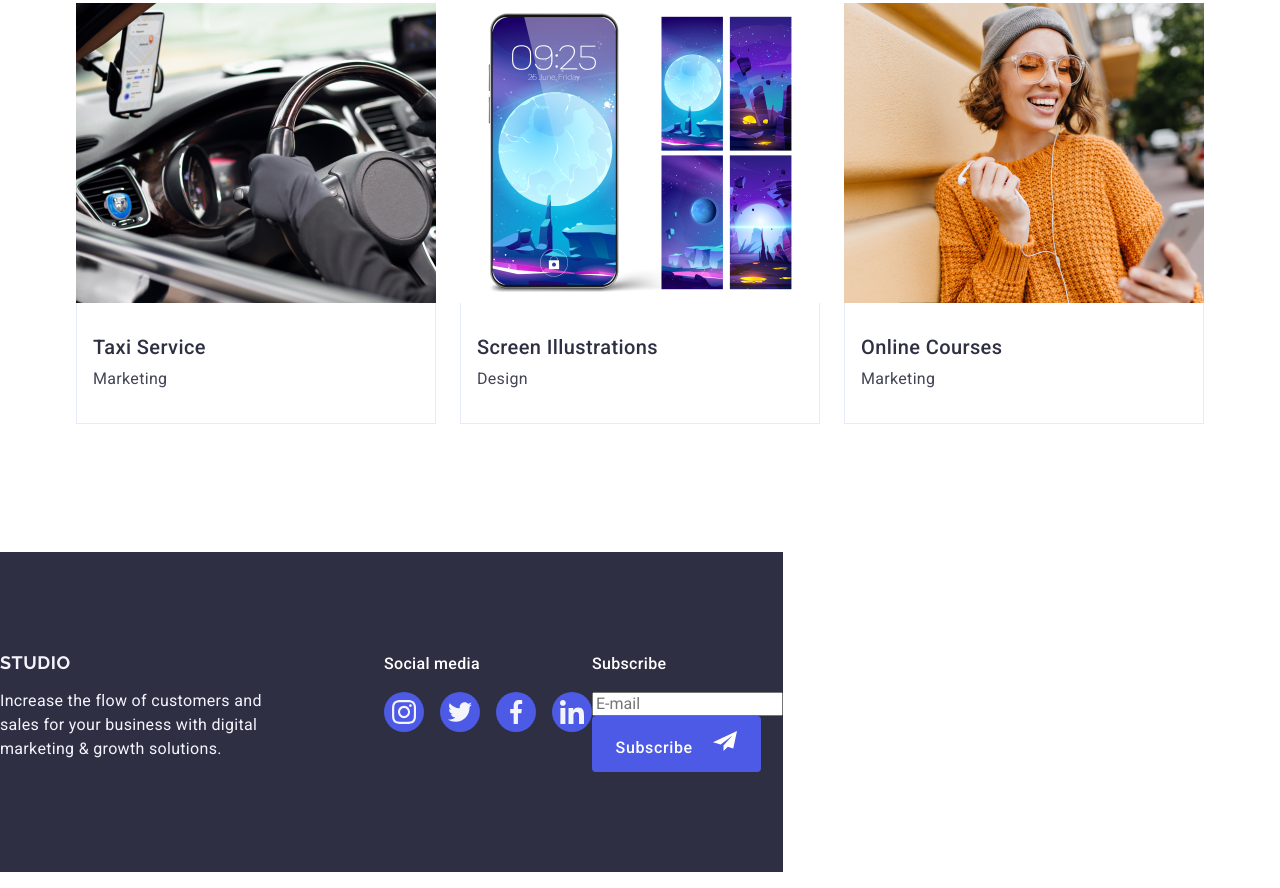
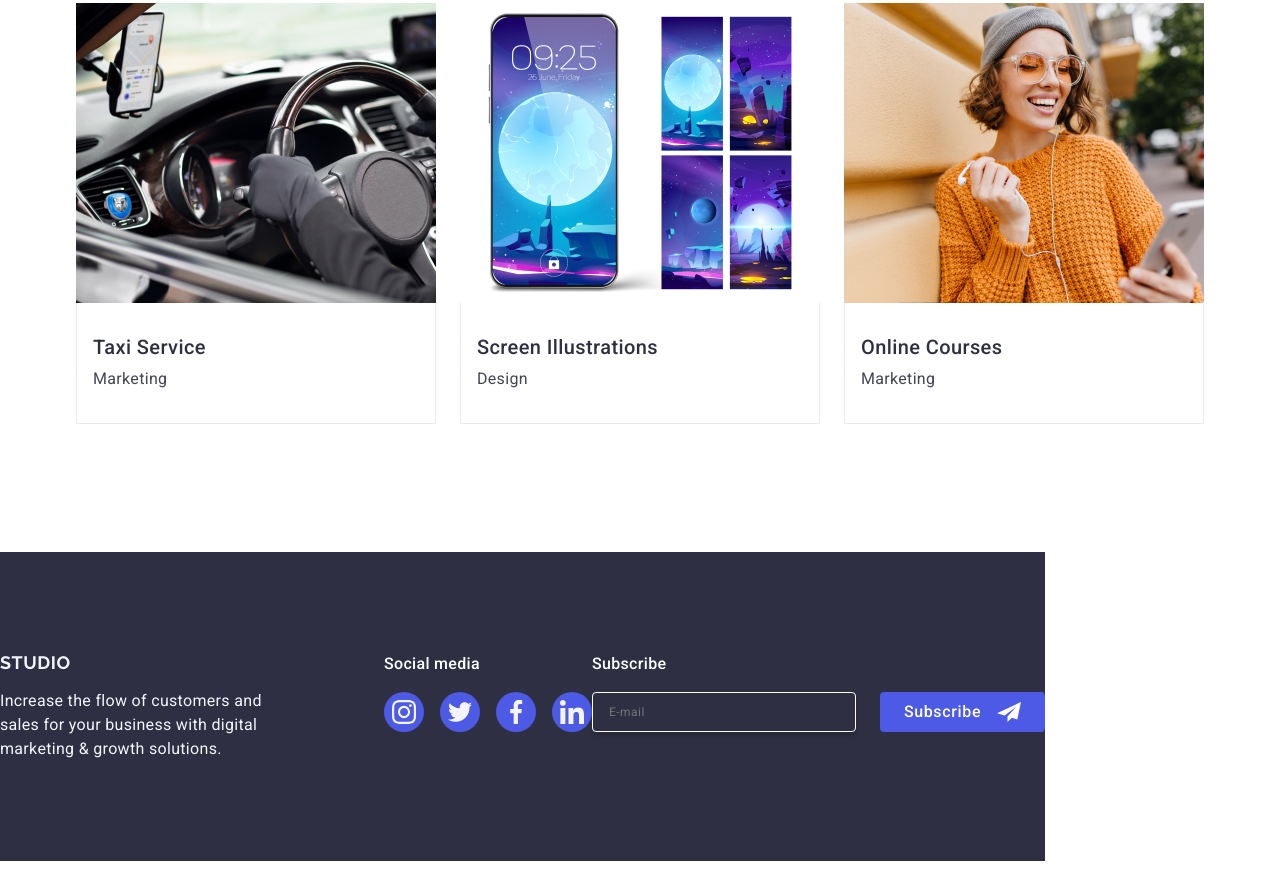
Before and after one commit to minodoragradinariu/goit-markup-hw-05, a plain HTML site: page index.html in a window 1280 px wide. Shown: the part 2543-3431 px from the top of the page. Drawn offline with nearby package versions, Linux system fonts and the light colour scheme.

Commit message:
Update index.html

```diff
--- a/index.html
+++ b/index.html
@@ -457,14 +457,14 @@
             </li>
           </ul>
         </div>
-        <div>
+        <div class="footer-container-form">
           <p class="footer-subscribe">Subscribe</p>
-          <form  name="footer-form" autocomplete="on">
-            <label></label>
-            <input type="email" name="email" placeholder="E-mail" />
-            <button type="submit" class="button-order">
+          <form name="form" autocomplete="on" class="footer-form">
+            <label class="label-footer-form">
+            <input type="email" name="email" placeholder="E-mail" class="form-email"/>
+          </label>
+          <button type="submit" class="button-subscribe">
               Subscribe
-
                 <svg height="24" width="24" class="svg-item">
                   <use href="./images/icons.svg#icon-subscribe" />
                 </svg>
```
